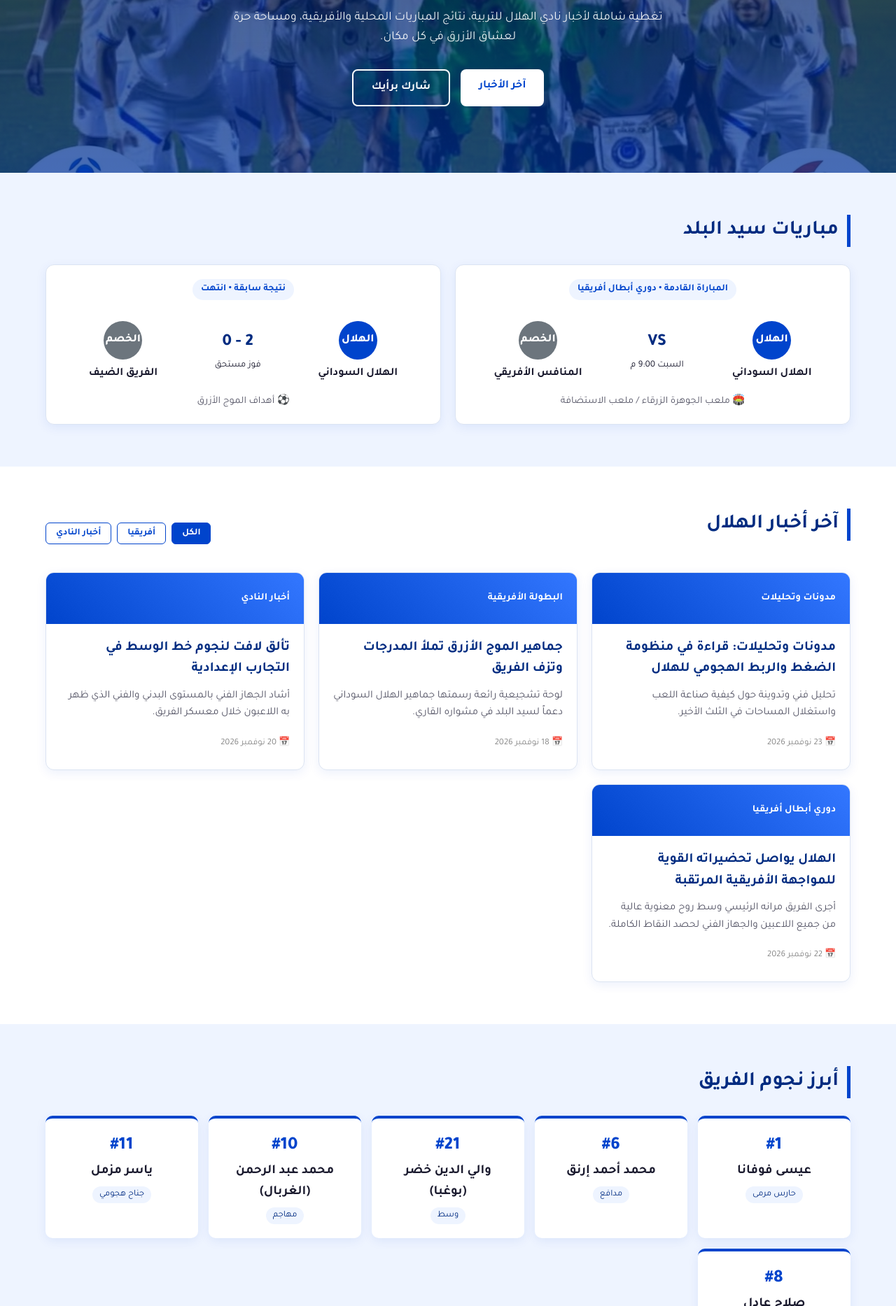
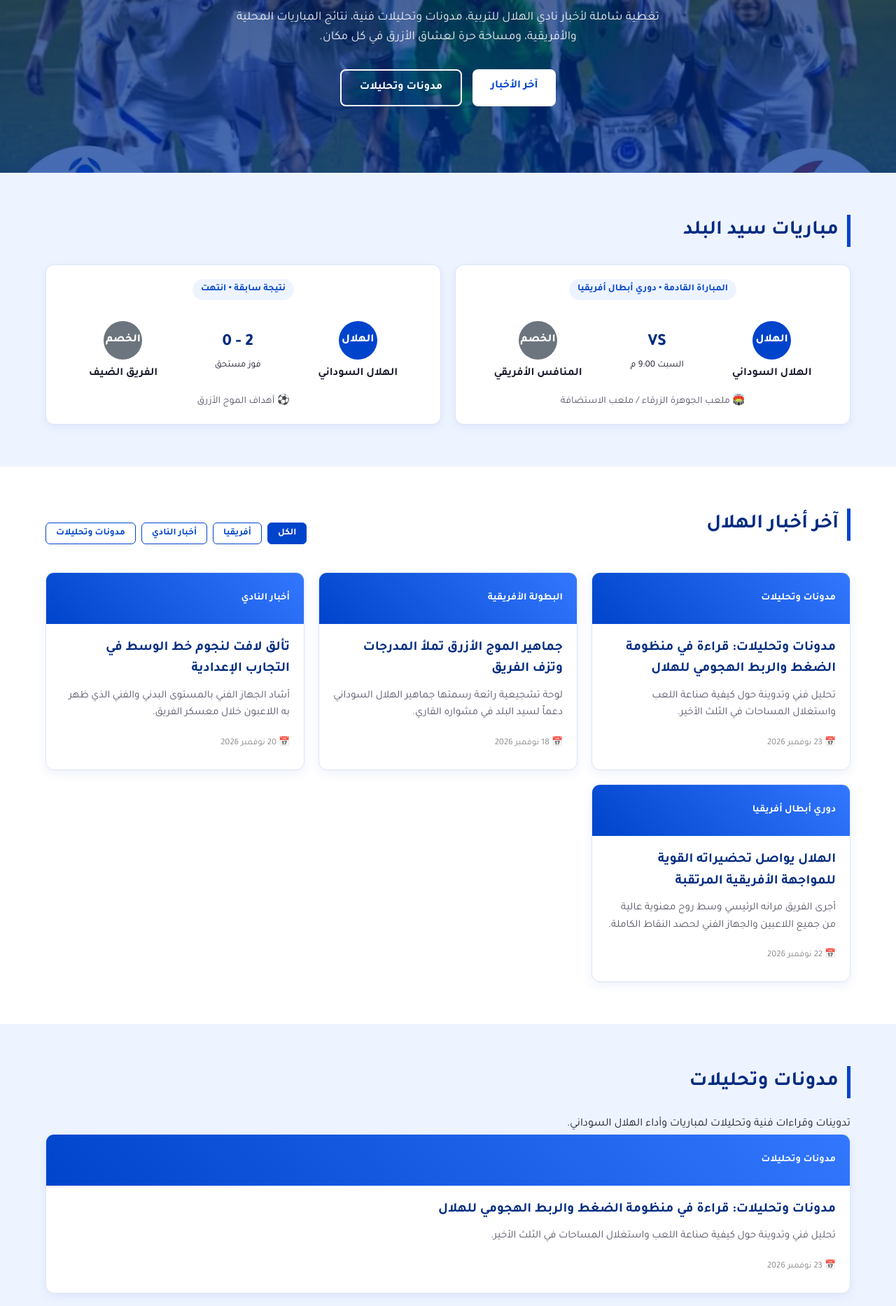
Before and after one commit to nsrdinIbra/alhilal_FansSD, a plain HTML site: page index.html in a window 1280 px wide. Shown: the part 293-2160 px from the top of the page at 70% size. Drawn offline with Linux system fonts and the light colour scheme.

Commit message:
Add blogs and analyses section to index.html
Updated the website to include a new section for blogs and analyses, enhancing content coverage for fans.

```diff
--- a/index.html
+++ b/index.html
@@ -4,8 +4,8 @@
     <meta charset="UTF-8">
     <meta name="viewport" content="width=device-width, initial-scale=1.0">
     <title>جمهور الهلال السوداني | Alhilal SD Fans</title>
-    <meta name="description" content="الموقع الرسمي لجمهور نادي الهلال السوداني (Alhilal SD Fans) - أخبار سيد البلد، جدول المباريات، تشكيلة الفريق، ومنتدى عشاق الموج الأزرق.">
-    <meta name="keywords" content="الهلال السوداني, جمهور الهلال السوداني, Alhilal SD Fans, أخبار الهلال, سيد البلد, الموج الأزرق, نادي الهلال للتربية">
+    <meta name="description" content="الموقع الرسمي لجمهور نادي الهلال السوداني (Alhilal SD Fans) - أخبار سيد البلد، مدونات وتحليلات، جدول المباريات، تشكيلة الفريق، ومنتدى عشاق الموج الأزرق.">
+    <meta name="keywords" content="الهلال السوداني, جمهور الهلال السوداني, Alhilal SD Fans, أخبار الهلال, مدونات وتحليلات, سيد البلد, الموج الأزرق, نادي الهلال للتربية">
 
     <!-- خط تجوال العربي من Google Fonts -->
     <link rel="preconnect" href="https://fonts.googleapis.com">
@@ -30,6 +30,7 @@
             <nav class="nav-links" id="navLinks">
                 <a href="#home" class="active">الرئيسية</a>
                 <a href="#news">أخبار الهلال</a>
+                <a href="#blogs">مدونات وتحليلات</a>
                 <a href="#matches">المباريات</a>
                 <a href="#squad">تشكيلة الفريق</a>
                 <a href="#fans-zone">صوت الجمهور</a>
@@ -42,10 +43,10 @@
         <div class="container hero-content">
             <span class="tagline">سيد البلد • الموج الأزرق</span>
             <h2>مرحباً بكم في منصة جمهور الهلال السوداني</h2>
-            <p>تغطية شاملة لأخبار نادي الهلال للتربية، نتائج المباريات المحلية والأفريقية، ومساحة حرة لعشاق الأزرق في كل مكان.</p>
+            <p>تغطية شاملة لأخبار نادي الهلال للتربية، مدونات وتحليلات فنية، نتائج المباريات المحلية والأفريقية، ومساحة حرة لعشاق الأزرق في كل مكان.</p>
             <div class="hero-buttons">
                 <a href="#news" class="btn btn-primary">آخر الأخبار</a>
-                <a href="#fans-zone" class="btn btn-outline">شارك برأيك</a>
+                <a href="#blogs" class="btn btn-outline">مدونات وتحليلات</a>
             </div>
         </div>
     </section>
@@ -105,6 +106,7 @@
                     <button class="filter-btn active" data-filter="all">الكل</button>
                     <button class="filter-btn" data-filter="africa">أفريقيا</button>
                     <button class="filter-btn" data-filter="club">أخبار النادي</button>
+                    <button class="filter-btn" data-filter="blogs">مدونات وتحليلات</button>
                 </div>
             </div>
 
@@ -114,8 +116,19 @@
         </div>
     </section>
 
+    <!-- قسم مدونات وتحليلات -->
+    <section id="blogs" class="section bg-light">
+        <div class="container">
+            <h2 class="section-title">مدونات وتحليلات</h2>
+            <p class="section-desc">تدوينات وقراءات فنية وتحليلات لمباريات وأداء الهلال السوداني.</p>
+            <div class="news-grid" id="blogsContainer">
+                <!-- يتم تعبئة المدونات والتحليلات ديناميكياً عبر ملف hilal.js -->
+            </div>
+        </div>
+    </section>
+
     <!-- قسم تشكيلة الفريق -->
-    <section id="squad" class="section bg-light">
+    <section id="squad" class="section">
         <div class="container">
             <h2 class="section-title">أبرز نجوم الفريق</h2>
             <div class="squad-grid" id="squadContainer">
@@ -125,7 +138,7 @@
     </section>
 
     <!-- قسم صوت الجمهور (تفاعلي) -->
-    <section id="fans-zone" class="section">
+    <section id="fans-zone" class="section bg-light">
         <div class="container">
             <h2 class="section-title">صوت جمهور الهلال 🔵⚪</h2>
             <p class="section-desc">اكتب رسالتك التشجيعية أو تحليلك الفني لمباريات الهلال القادمة:</p>
```
